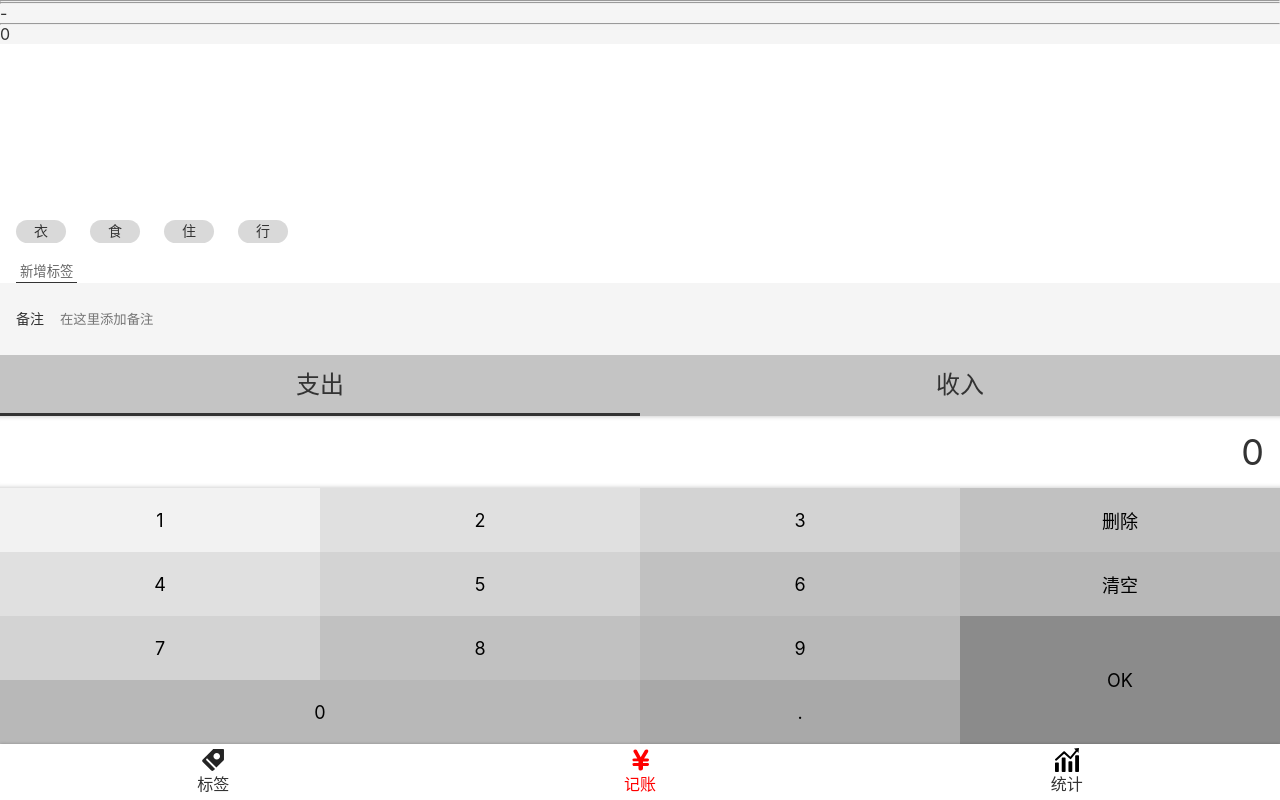
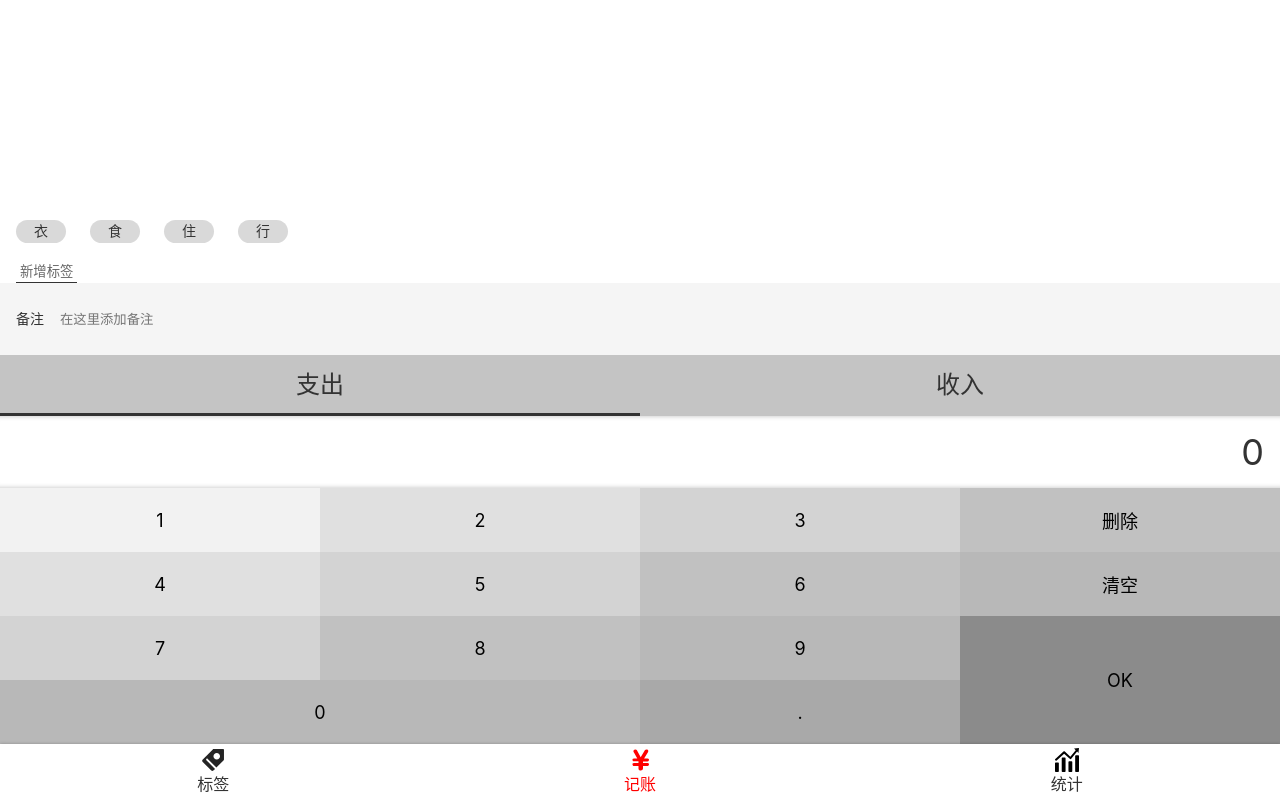
Before and after one commit to lgm11/morney-react, a React app: page /#/money in a window 1280 px wide. Built offline with nearby package versions, Linux system fonts and the light colour scheme; the HTML template or start-up script is replaced by a standard one.

Commit message:
重构表单数据收集

```diff
--- a/src/views/Money.tsx
+++ b/src/views/Money.tsx
@@ -20,41 +20,23 @@ function Money() {
     category:'-' as Category,
     amount:0
   })
+  const onChange = (obj:Partial<typeof selected>)=> {
+    setSelected({
+      ...selected,
+      ...obj
+    })
+  }
     return (
       <MyLayout>
-        {selected.tags.join(',')}
-        <hr/>
-        {selected.note}
-        <hr/>
-        {selected.category}
-        <hr/>
-        {selected.amount}
         <TagsSection value={selected.tags}
-                      onChange={(tags)=>setSelected({
-                        ...selected,
-                        tags:tags
-                      })}/>
+                      onChange={tags=>onChange({tags})}/>
         <NoteSection value={selected.note}
-                      onChange={(note)=>{
-                        setSelected({
-                          ...selected,
-                          note:note
-                        })
-                      }}/>
+                      onChange={(note)=>onChange({note})}/>
         <CategorySection value={selected.category}
-                          onChange={(category)=>{
-                            setSelected({
-                              ...selected,
-                              category:category
-                            })
-                          }}/>
+                          onChange={(category)=>onChange({category})}/>
         <NumberPadSection value={selected.amount}
-                          onChange={(amount)=>{
-                            setSelected({
-                              ...selected,
-                              amount:amount
-                            })
-                          }}
+                          onChange={(amount)=>onChange({amount
+                          })}
                           onOk={()=>{}}/>
       </MyLayout>
     )
```
